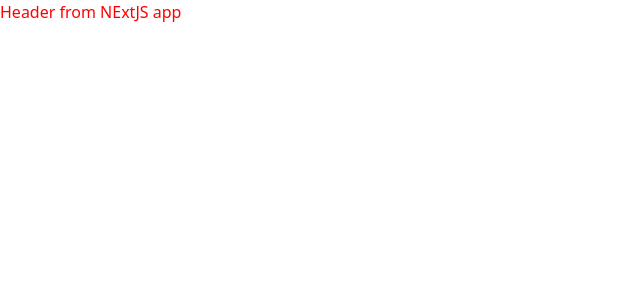
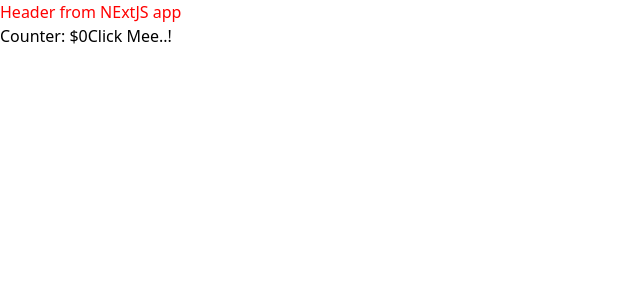
Before and after one commit to tcs-asharma/blog-starter-kit, a Next.js app: page / in a window 1280 px wide. Shown: the top 300 px of the page, without its empty margins (0-640 px from the left). Built offline with nearby package versions, Linux system fonts and the light colour scheme.

Commit message:
Update index.tsx

```diff
--- a/pages/index.tsx
+++ b/pages/index.tsx
@@ -1,4 +1,4 @@
-import { useEffect } from 'react';
+import { useEffect, useState } from 'react';
 import Container from "../components/container";
 import MoreStories from "../components/more-stories";
 import HeroPost from "../components/hero-post";
@@ -14,16 +14,24 @@ type Props = {
 };
 
 export default function Index({ allPosts }: Props) {
+  const [counter, setCounter] = useState(0);
+
+  const handleOnClick = () => {
+    setCounter(counter + 1);
+  }
+
   useEffect(() => {
     document.getElementById('header').style.color = 'red';
   }, []);
 
-  const heroPost = allPosts[0];
-  const morePosts = allPosts.slice(1);
   return (
-    <h1 id="header">
-      Header from NExtJS app
-    </h1>
+    <>
+      <h1 id="header">
+        Header from NExtJS app
+      </h1>
+      <span>Counter: ${counter}</span>
+      <button onClick={handleOnClick}>Click Mee..!</button>
+    </>
   );
 }
 
```
